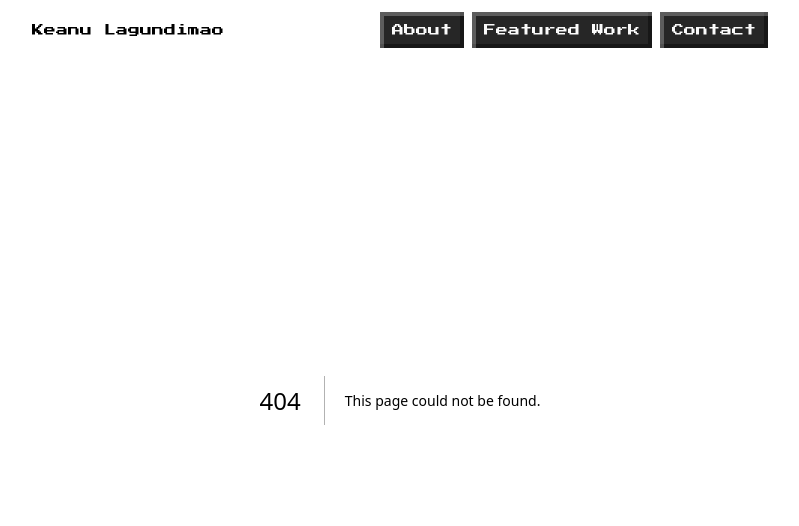
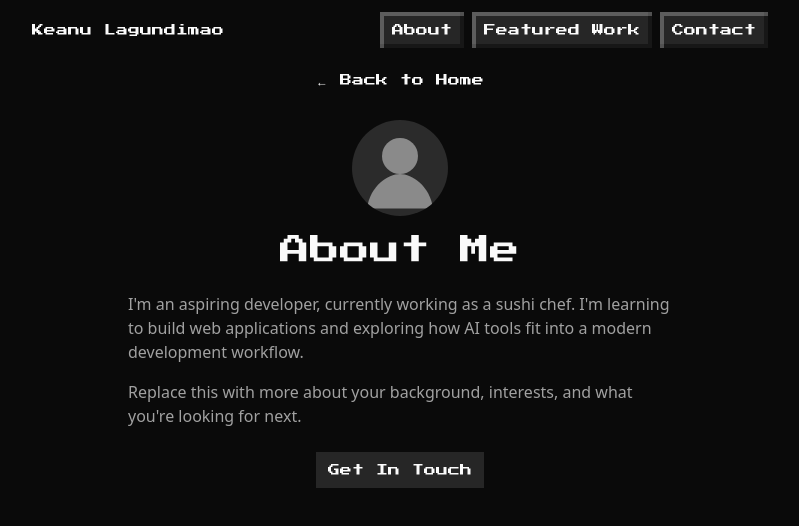
Before and after one commit to yatfu/Portfolio-Website, a Next.js app: page /about in a window 1280 px wide. Before the commit this address had no page. Shown: the top 526 px of the page, without its empty margins (240-1039 px from the left). Built offline with nearby package versions, Linux system fonts and the light colour scheme.

Commit message:
initialized about page

```diff
--- /dev/null
+++ b/app/about/page.tsx
@@ -0,0 +1,37 @@
+import Image from 'next/image';
+import Link from 'next/link';
+import { cn, buttonBase, buttonVariants, buttonSizes } from '@/lib/utils';
+
+export default function About() {
+  return (
+    <article className="mx-auto max-w-xl px-4 py-16 text-center">
+      <Link href="/" className={cn(buttonBase, buttonVariants.ghost, buttonSizes.sm)}>
+        ← Back to Home
+      </Link>
+
+      <Image
+        src="/profile-placeholder.svg"
+        alt="Profile placeholder"
+        width={96}
+        height={96}
+        className="mx-auto mb-4 mt-6 h-24 w-24 rounded-full object-cover"
+      />
+
+      <h1 className="font-retro text-2xl sm:text-3xl">About Me</h1>
+
+      <div className="mt-6 flex flex-col gap-4 text-left text-muted-foreground">
+        <p>
+          I'm an aspiring developer, currently working as a sushi chef. I'm learning to build web
+          applications and exploring how AI tools fit into a modern development workflow.
+        </p>
+        <p>Replace this with more about your background, interests, and what you're looking for next.</p>
+      </div>
+
+      <div className="mt-6 flex items-center justify-center gap-2">
+        <a href="#contact" className={cn(buttonBase, buttonVariants.secondary, buttonSizes.default)}>
+          Get In Touch
+        </a>
+      </div>
+    </article>
+  );
+}
```
